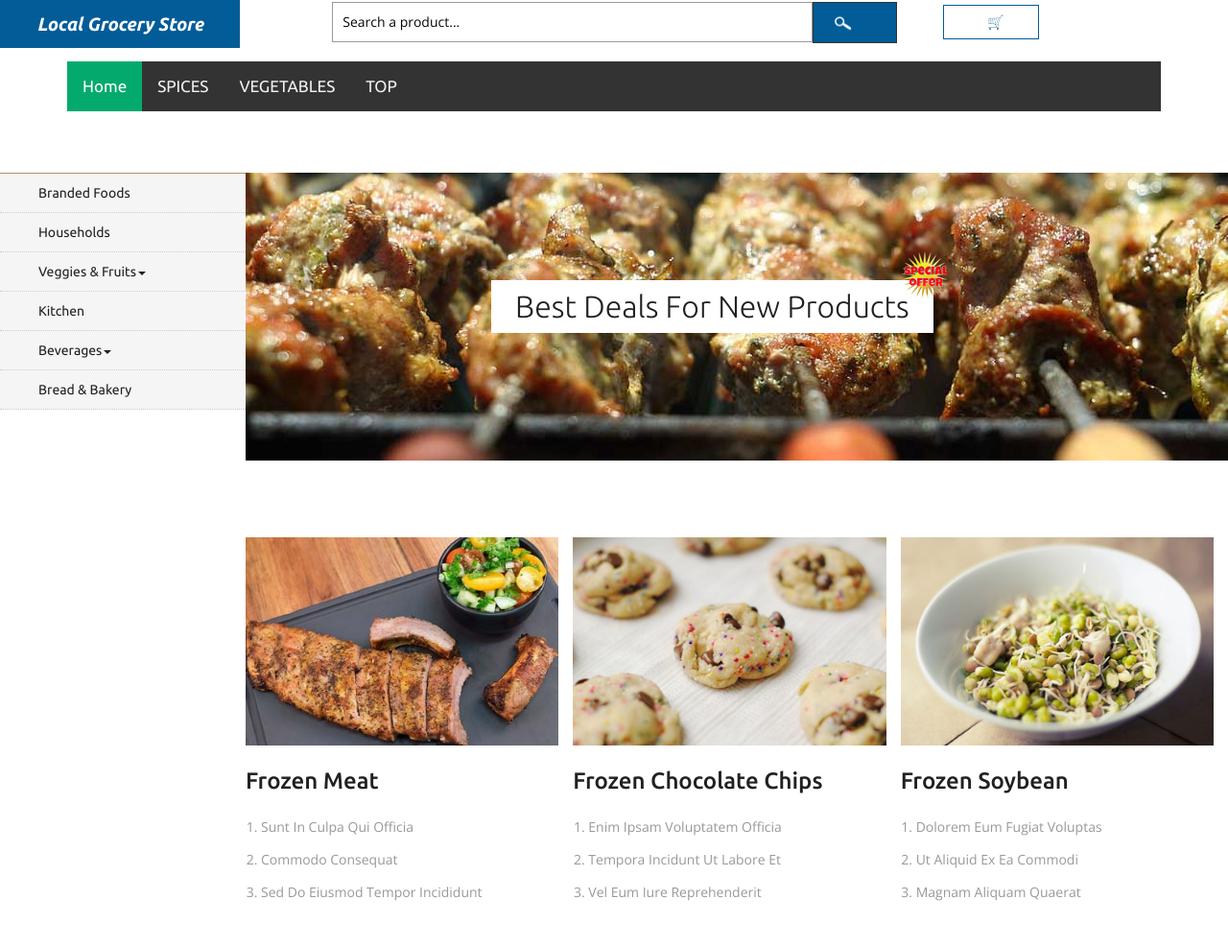
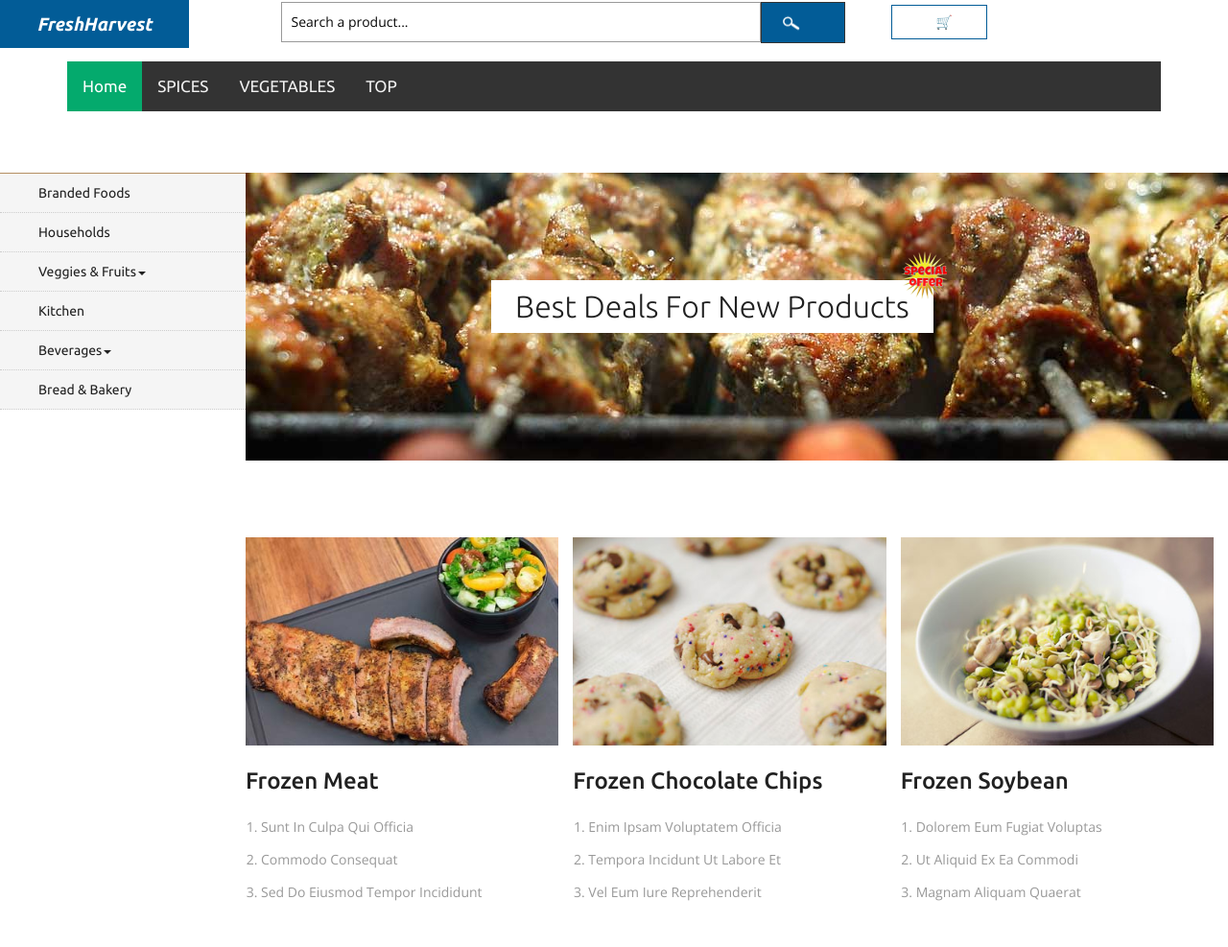
Before and after one commit to Khushisrivastava9/FreshHarvest, a plain HTML site: page frozen.html in a window 1280 px wide. Shown: the top 987 px of the page at 96% size. Drawn offline with nearby package versions, Linux system fonts and the light colour scheme; files whose address does not match are found by name.

Commit message:
Update frozen.html

```diff
--- a/frozen.html
+++ b/frozen.html
@@ -2,7 +2,7 @@
 <html>
 
 <head>
-    <title>Local Grocery Store</title>
+    <title>FreshHarvest</title>
     <!-- for-mobile-apps -->
     <meta name="viewport" content="width=device-width, initial-scale=1" />
     <meta http-equiv="Content-Type" content="text/html; charset=utf-8" />
@@ -49,7 +49,7 @@
     <!-- header -->
     <div class="agileits_header">
         <div class="w3l_offers">
-            <a href="products.html"><b><i>Local Grocery Store</i></b></a>
+            <a href="products.html"><b><i>FreshHarvest</i></b></a>
         </div>
         <div class="w3l_search">
             <form action="#" method="post">
```
